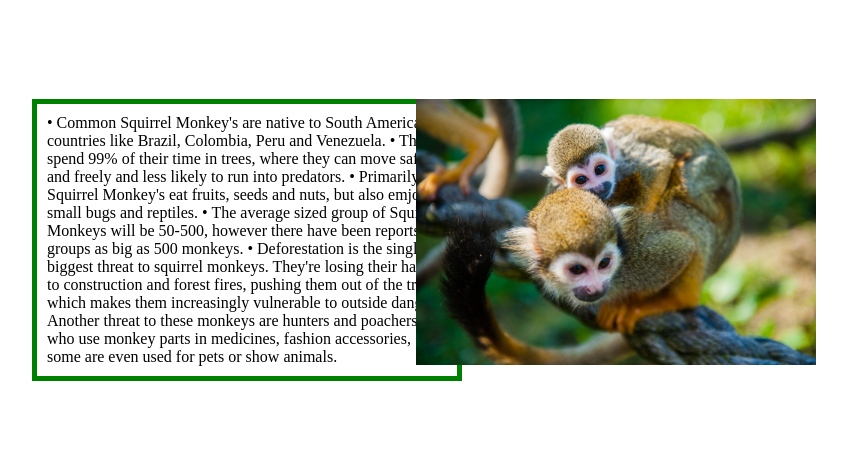
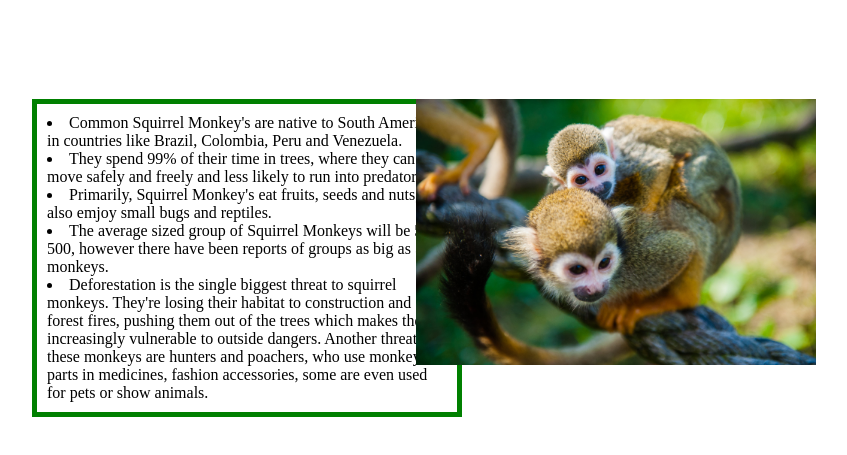
Before and after one commit to abigailoconnor/amazonmission, a plain HTML site: page index.html in a window 1280 px wide. Shown: the part 61-516 px from the top of the page, without its empty margins (224-1071 px from the left). Drawn offline with Linux system fonts and the light colour scheme.

Commit message:
trying to make the paragraph bullet points

```diff
--- a/index.html
+++ b/index.html
@@ -40,13 +40,14 @@
 
     <h1> Common Squirrel Monkey </h1>
 
-    <div> • Common Squirrel Monkey's are native to South America, in countries like Brazil, Colombia, Peru and Venezuela.
-    • They spend 99% of their time in trees, where they can move safely and freely and less likely to run into predators.
-   • Primarily, Squirrel Monkey's eat fruits, seeds and nuts, but also emjoy small bugs and reptiles.
-   • The average sized group of Squirrel Monkeys will be 50-500, however there have been reports of groups as big as 500 monkeys.
-   • Deforestation is the single biggest threat to squirrel monkeys. They're losing their habitat to construction and forest fires,
+    <div>
+     <li> Common Squirrel Monkey's are native to South America, in countries like Brazil, Colombia, Peru and Venezuela. </li>
+    <li> They spend 99% of their time in trees, where they can move safely and freely and less likely to run into predators. </li>
+   <li> Primarily, Squirrel Monkey's eat fruits, seeds and nuts, but also emjoy small bugs and reptiles. </li>
+   <li> The average sized group of Squirrel Monkeys will be 50-500, however there have been reports of groups as big as 500 monkeys. </li>
+ <li> Deforestation is the single biggest threat to squirrel monkeys. They're losing their habitat to construction and forest fires,
    pushing them out of the trees which makes them increasingly vulnerable to outside dangers. Another threat to these monkeys
-   are hunters and poachers, who use monkey parts in medicines, fashion accessories, some are even used for pets or show animals.
+   are hunters and poachers, who use monkey parts in medicines, fashion accessories, some are even used for pets or show animals. </li>
     </div>
 
     <img src="monkey.jpg" >
```
